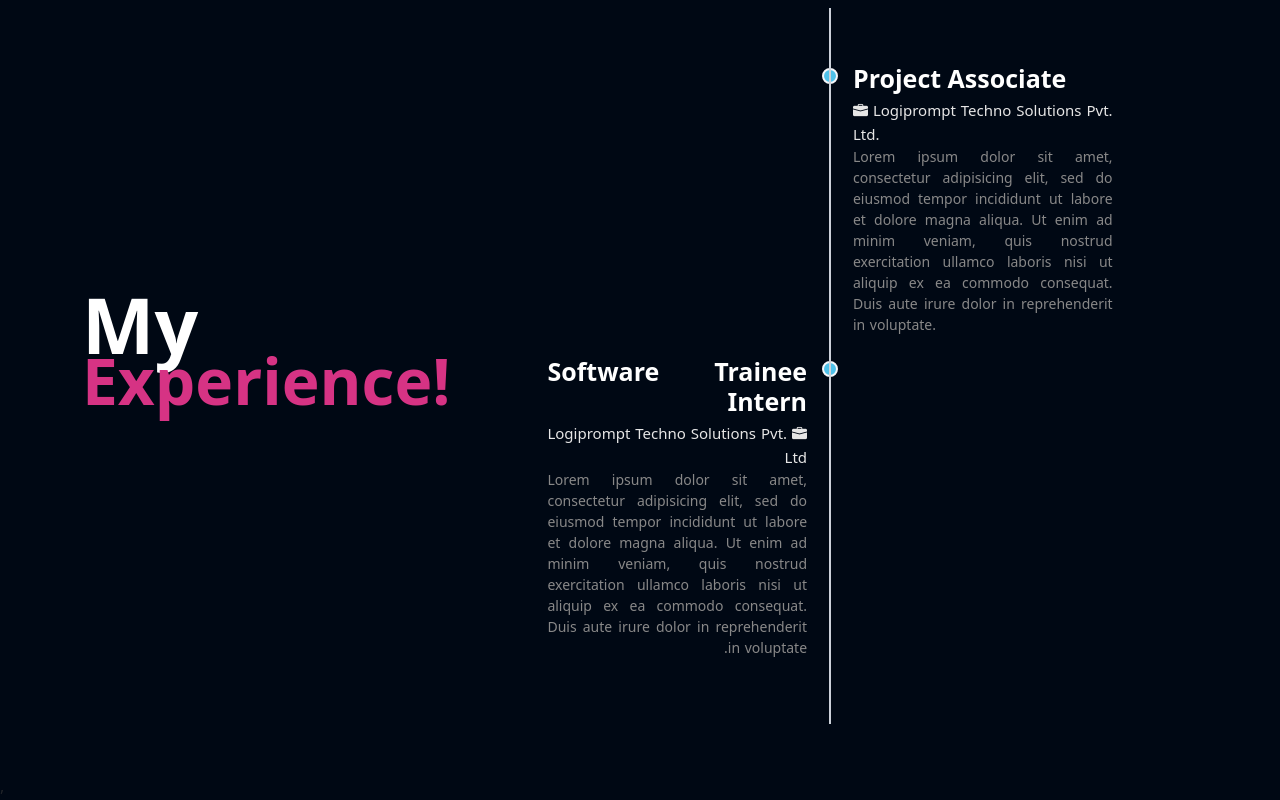
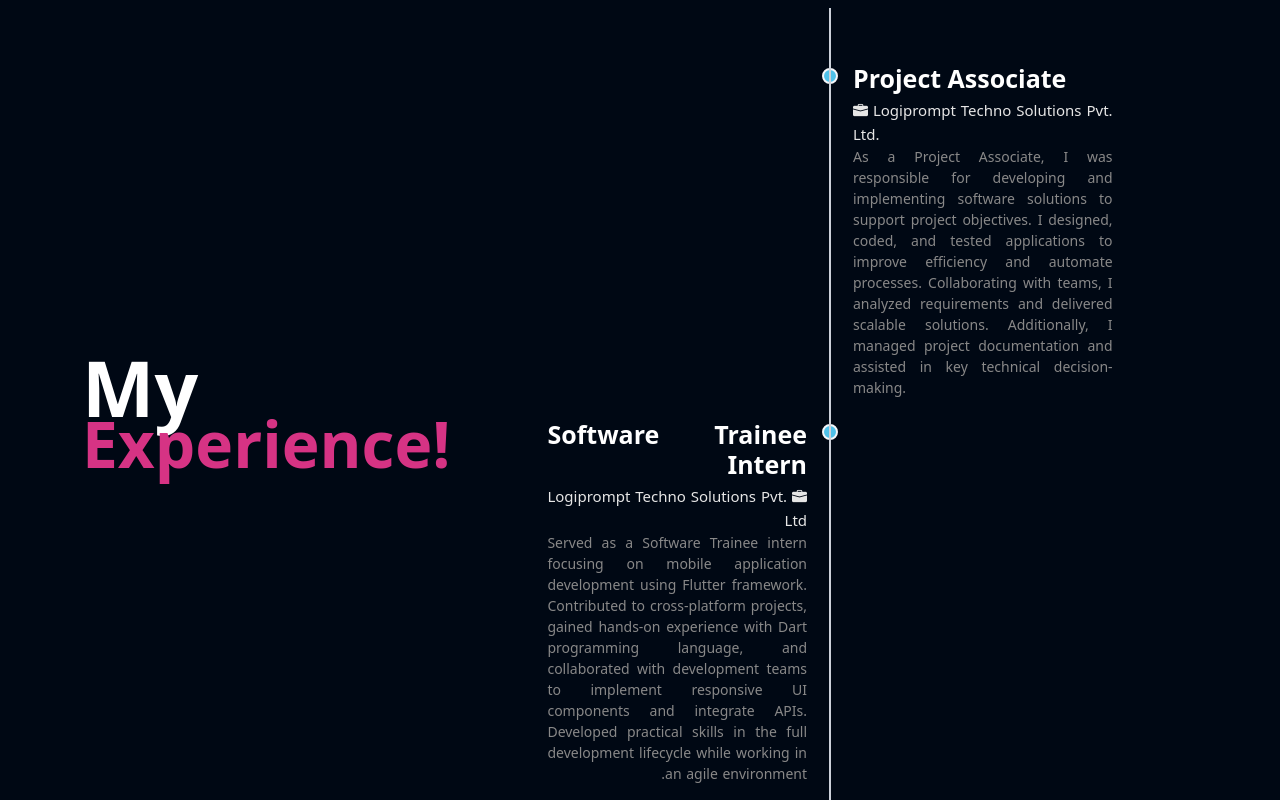
Before and after one commit to Nimal-dev/Portfolio_v2, a React (Vite) app: page / in a window 1280 px wide. Shown: the part 2000-2800 px from the top of the page. Built offline with nearby package versions, Linux system fonts and the light colour scheme; a web font is replaced by a local one.

Commit message:
Update Experience.jsx

```diff
--- a/src/components/Sections/Experience.jsx
+++ b/src/components/Sections/Experience.jsx
@@ -18,7 +18,7 @@ function Experience() {
                                     <div class="timeline-content">
                                         <h3>Project Associate</h3>
                                         <span><i class="bi bi-briefcase-fill"></i> Logiprompt Techno Solutions Pvt. Ltd.</span>
-                                        <p>Lorem ipsum dolor sit amet, consectetur adipisicing elit, sed do eiusmod tempor incididunt ut labore et dolore magna aliqua. Ut enim ad minim veniam, quis nostrud exercitation ullamco laboris nisi ut aliquip ex ea commodo consequat. Duis aute irure dolor in reprehenderit in voluptate.</p>
+                                        <p>As a Project Associate, I was responsible for developing and implementing software solutions to support project objectives. I designed, coded, and tested applications to improve efficiency and automate processes. Collaborating with teams, I analyzed requirements and delivered scalable solutions. Additionally, I managed project documentation and assisted in key technical decision-making.</p>
                                     </div>
                                 </div>
 
@@ -27,7 +27,7 @@ function Experience() {
                                     <div class="timeline-content">
                                         <h3>Software Trainee Intern</h3>
                                         <span><i class="bi bi-briefcase-fill"></i> Logiprompt Techno Solutions Pvt. Ltd</span>
-                                        <p>Lorem ipsum dolor sit amet, consectetur adipisicing elit, sed do eiusmod tempor incididunt ut labore et dolore magna aliqua. Ut enim ad minim veniam, quis nostrud exercitation ullamco laboris nisi ut aliquip ex ea commodo consequat. Duis aute irure dolor in reprehenderit in voluptate.</p>
+                                        <p>Served as a Software Trainee intern focusing on mobile application development using Flutter framework. Contributed to cross-platform projects, gained hands-on experience with Dart programming language, and collaborated with development teams to implement responsive UI components and integrate APIs. Developed practical skills in the full development lifecycle while working in an agile environment.</p>
                                     </div>
                                 </div>
                             </div>
```
